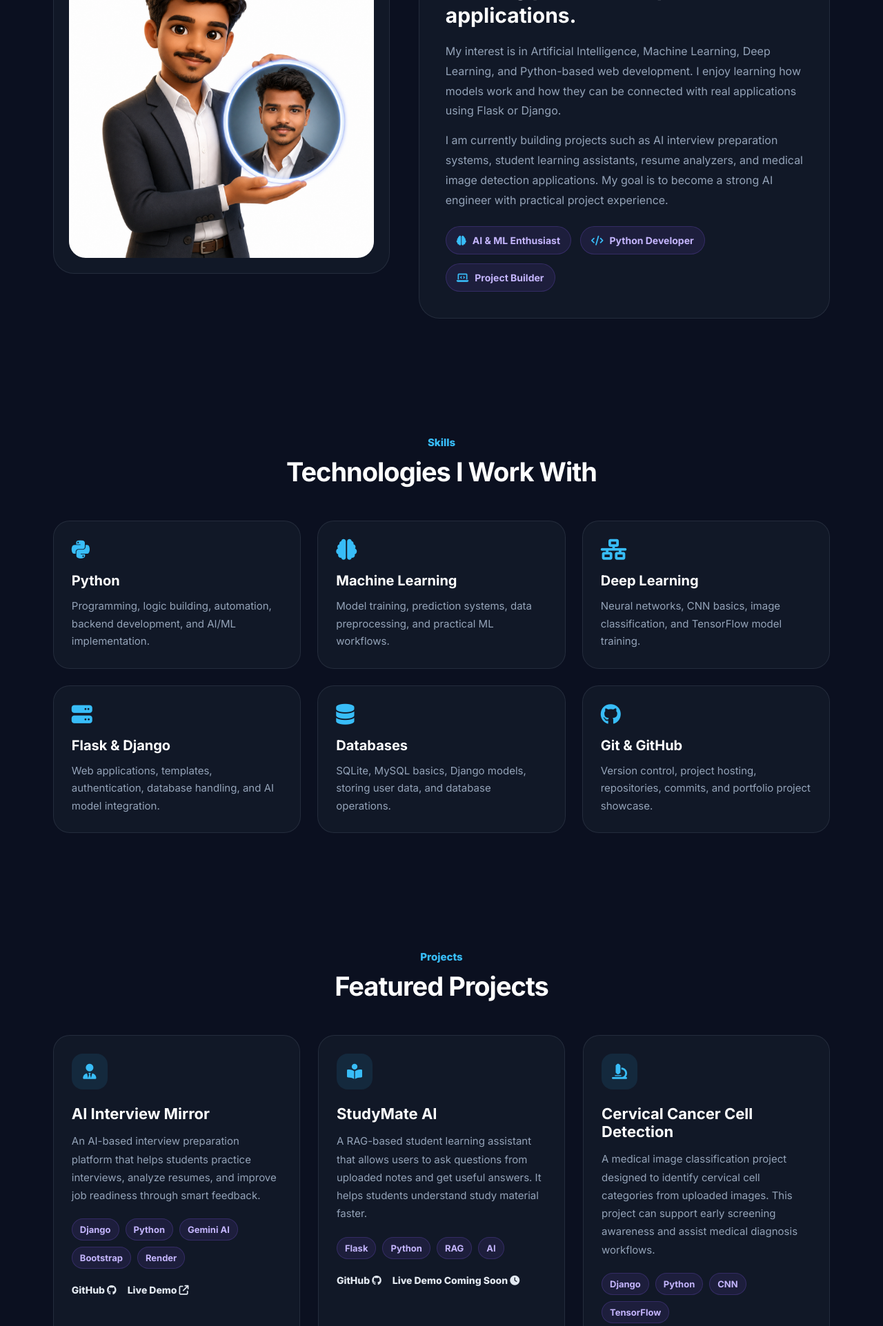
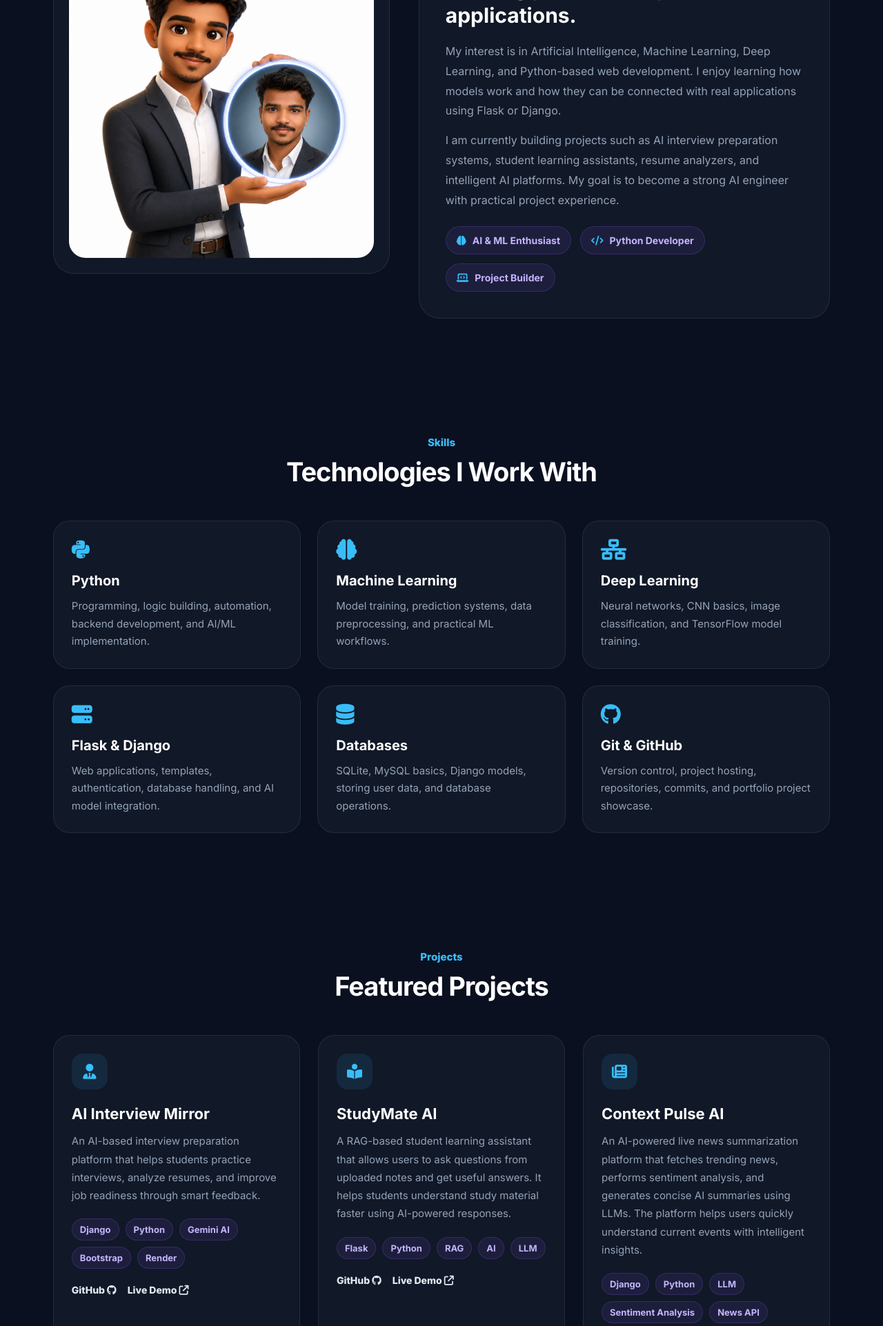
Before and after one commit to sharath900/-personal-portfolio-flask, a Flask app: page / in a window 1280 px wide. Shown: the part 1170-3093 px from the top of the page at 69% size. Run offline with Flask 3, Linux system fonts and the light colour scheme.

Commit message:
Updated portfolio website

```diff
--- a/templates/index.html
+++ b/templates/index.html
@@ -32,7 +32,7 @@
                 <i class="fa-solid fa-arrow-right"></i>
             </a>
 
-            <a href="{{ url_for('static', filename='resume/ATS_Friendly_Technical_Resume.pdf') }}"
+            <a href="{{ url_for('static', filename='resume/finalresume.pdf') }}"
                target="_blank"
                class="secondary-btn">
                 View Resume
@@ -97,9 +97,8 @@
 
             <p>
                 I am currently building projects such as AI interview preparation systems,
-                student learning assistants, resume analyzers, and medical image detection
-                applications. My goal is to become a strong AI engineer with practical
-                project experience.
+                student learning assistants, resume analyzers, and intelligent AI platforms.
+                My goal is to become a strong AI engineer with practical project experience.
             </p>
 
             <div class="about-points">
@@ -232,6 +231,7 @@
                 <a href="https://github.com/sharath900/ai-interview-mirror.git" target="_blank">
                     GitHub <i class="fa-brands fa-github"></i>
                 </a>
+
                 <a href="https://ai-interview-mirror.onrender.com/" target="_blank">
                     Live Demo <i class="fa-solid fa-arrow-up-right-from-square"></i>
                 </a>
@@ -250,7 +250,7 @@
             <p>
                 A RAG-based student learning assistant that allows users to ask questions
                 from uploaded notes and get useful answers. It helps students understand
-                study material faster.
+                study material faster using AI-powered responses.
             </p>
 
             <div class="tech-tags">
@@ -258,46 +258,50 @@
                 <span>Python</span>
                 <span>RAG</span>
                 <span>AI</span>
+                <span>LLM</span>
             </div>
 
             <div class="project-links">
                 <a href="https://github.com/sharath900/studymate-ai-rag-chatbot.git" target="_blank">
                     GitHub <i class="fa-brands fa-github"></i>
                 </a>
-                <a href="#" target="_blank">
-                    Live Demo Coming Soon <i class="fa-solid fa-clock"></i>
+
+                <a href="https://studymate-ai-rag-chatbot.onrender.com/notes/chat/" target="_blank">
+                    Live Demo <i class="fa-solid fa-arrow-up-right-from-square"></i>
                 </a>
             </div>
         </div>
 
 
-        <!-- Cervical Cancer Detection Project Card -->
+        <!-- Context Pulse AI Project Card -->
         <div class="project-card">
             <div class="project-icon">
-                <i class="fa-solid fa-microscope"></i>
+                <i class="fa-solid fa-newspaper"></i>
             </div>
 
-            <h3>Cervical Cancer Cell Detection</h3>
+            <h3>Context Pulse AI</h3>
 
             <p>
-                A medical image classification project designed to identify cervical cell
-                categories from uploaded images. This project can support early screening
-                awareness and assist medical diagnosis workflows.
+                An AI-powered live news summarization platform that fetches trending news,
+                performs sentiment analysis, and generates concise AI summaries using LLMs.
+                The platform helps users quickly understand current events with intelligent insights.
             </p>
 
             <div class="tech-tags">
                 <span>Django</span>
                 <span>Python</span>
-                <span>CNN</span>
-                <span>TensorFlow</span>
+                <span>LLM</span>
+                <span>Sentiment Analysis</span>
+                <span>News API</span>
             </div>
 
             <div class="project-links">
-                <a href="https://github.com/sharath900/cervical-cancer-cell-detection-django.git" target="_blank">
+                <a href="https://github.com/sharath900/context-pulse-ai.git" target="_blank">
                     GitHub <i class="fa-brands fa-github"></i>
                 </a>
-                <a href="#" target="_blank">
-                    Live Demo Coming Soon <i class="fa-solid fa-clock"></i>
+
+                <a href="https://context-pulse-ai.onrender.com/" target="_blank">
+                    Live Demo <i class="fa-solid fa-arrow-up-right-from-square"></i>
                 </a>
             </div>
         </div>
```
Also changed, not shown: 1 other file.
